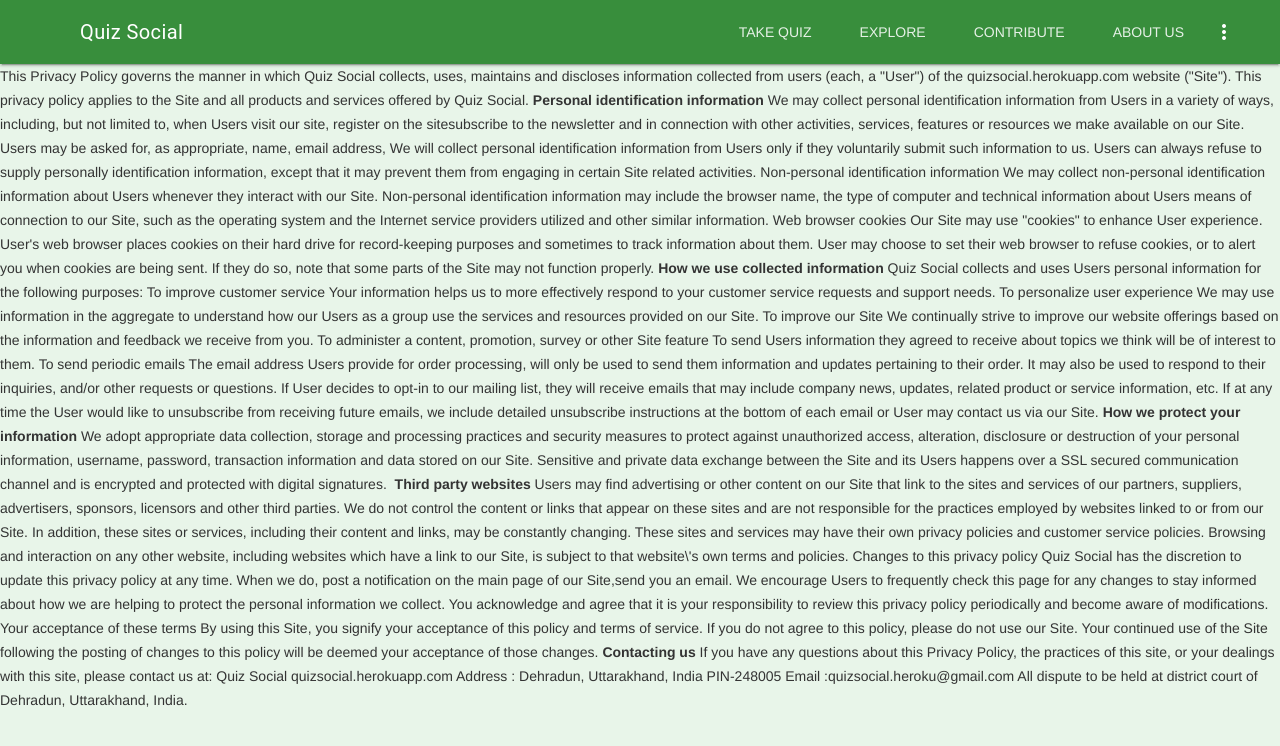
After one commit to rajexp/quizzer, a Django app: template portal/templates/terms.html in a window 1280 px wide. The commit adds this page. Shown: the top 746 px of the page. Run offline with Django 3.2, Linux system fonts and the light colour scheme; the template is opened without the code that fills it, so the values that code supplies are empty; some libraries are stand-ins or nearby versions.

Commit message:
feature: Added Terms and Conditions and app name changed to quizsocial

```diff
--- a/portal/templates/base.html
+++ b/portal/templates/base.html
@@ -1,7 +1,7 @@
 <!DOCTYPE html>
 <html>
   <head>
-    <title>{% block head_title %}{% endblock %}</title>
+    <title>Quiz Social - {% block head_title %}{% endblock %}</title>
     <link href="https://maxcdn.bootstrapcdn.com/bootstrap/3.3.7/css/bootstrap.min.css" rel="stylesheet">
     <link rel="stylesheet" href="https://netdna.bootstrapcdn.com/font-awesome/4.0.3/css/font-awesome.css">
     <link rel="stylesheet" href="https://fonts.googleapis.com/icon?family=Material+Icons">
@@ -72,7 +72,7 @@
       <header class="mdl-layout__header mdl-color-text--white">
         <div class="mdl-layout__header-row">
           <!-- Title -->
-          <a  class="brand" href="/"><span class="mdl-layout-title pull-left">Quizzers</span>&nbsp;&nbsp;&nbsp;
+          <a  class="brand" href="/"><span class="mdl-layout-title pull-left">Quiz Social</span>&nbsp;&nbsp;&nbsp;
           <div class="fb-like pull-right" data-href="https://www.facebook.com/Quizzers-1483206825094034/" data-layout="button_count" data-action="like" data-size="large" data-show-faces="true" data-share="false"></div>
           </a>
           <!-- Add spacer, to align navigation to the right -->
@@ -119,7 +119,7 @@
         </div>
       </header>
       <div class="mdl-layout__drawer">
-        <span class="mdl-layout-title">Quizzers</span>
+        <span class="mdl-layout-title">Quiz Social</span>
         <nav class="mdl-navigation">
           <a class="mdl-navigation__link" href="{% url 'tracks' %}">Take Quiz</a>
           <a class="mdl-navigation__link" href="{% url 'explore' %}">Explore</a>
--- a/portal/templates/contribute.html
+++ b/portal/templates/contribute.html
@@ -56,7 +56,7 @@
             <div class="col-md-8">
                 <div id="contribute" class="panel">
                     <div class="panel-heading">
-                        <div class="panel-title text-center">Contribute to Quizzers</div>
+                        <div class="panel-title text-center">Contribute to Quiz Social</div>
                     </div>
                     <div class="panel-body">
                         <div class="row">
--- /dev/null
+++ b/portal/templates/terms.html
@@ -0,0 +1,77 @@
+{% extends "./base.html" %}
+    {% block head_title %}Terms & Conditions{% endblock %}
+    {% block extra_head %}
+    {% endblock %}
+    {% block content %}
+    <div class="wrapper">
+        <p>
+            This Privacy Policy governs the manner in which Quiz Social collects, uses, maintains and discloses information collected from users (each, a "User") of the quizsocial.herokuapp.com website ("Site"). This privacy policy applies to the Site and all products and services offered by Quiz Social.
+
+            <b>Personal identification information</b>
+
+            We may collect personal identification information from Users in a variety of ways, including, but not limited to, when Users visit our site, register on the sitesubscribe to the newsletter and in connection with other activities, services, features or resources we make available on our Site. Users may be asked for, as appropriate, name, email address,
+
+            We will collect personal identification information from Users only if they voluntarily submit such information to us. Users can always refuse to supply personally identification information, except that it may prevent them from engaging in certain Site related activities.
+
+            Non-personal identification information
+
+            We may collect non-personal identification information about Users whenever they interact with our Site. Non-personal identification information may include the browser name, the type of computer and technical information about Users means of connection to our Site, such as the operating system and the Internet service providers utilized and other similar information.
+
+            Web browser cookies
+
+            Our Site may use "cookies" to enhance User experience. User's web browser places cookies on their hard drive for record-keeping purposes and sometimes to track information about them. User may choose to set their web browser to refuse cookies, or to alert you when cookies are being sent. If they do so, note that some parts of the Site may not function properly.
+
+            <b>How we use collected information</b>
+
+            Quiz Social collects and uses Users personal information for the following purposes:
+
+            To improve customer service
+            Your information helps us to more effectively respond to your customer service requests and support needs.
+
+            To personalize user experience
+            We may use information in the aggregate to understand how our Users as a group use the services and resources provided on our Site.
+
+            To improve our Site
+            We continually strive to improve our website offerings based on the information and feedback we receive from you.
+
+            To administer a content, promotion, survey or other Site feature
+            To send Users information they agreed to receive about topics we think will be of interest to them.
+
+            To send periodic emails
+
+            The email address Users provide for order processing, will only be used to send them information and updates pertaining to their order. It may also be used to respond to their inquiries, and/or other requests or questions. If User decides to opt-in to our mailing list, they will receive emails that may include company news, updates, related product or service information, etc. If at any time the User would like to unsubscribe from receiving future emails, we include detailed unsubscribe instructions at the bottom of each email or User may contact us via our Site.
+
+            <b>How we protect your information</b>
+
+            We adopt appropriate data collection, storage and processing practices and security measures to protect against unauthorized access, alteration, disclosure or destruction of your personal information, username, password, transaction information and data stored on our Site.
+
+            Sensitive and private data exchange between the Site and its Users happens over a SSL secured communication channel and is encrypted and protected with digital signatures.
+
+            <b>Third party websites</b>
+
+            Users may find advertising or other content on our Site that link to the sites and services of our partners, suppliers, advertisers, sponsors, licensors and other third parties. We do not control the content or links that appear on these sites and are not responsible for the practices employed by websites linked to or from our Site. In addition, these sites or services, including their content and links, may be constantly changing. These sites and services may have their own privacy policies and customer service policies. Browsing and interaction on any other website, including websites which have a link to our Site, is subject to that website\'s own terms and policies.
+
+            Changes to this privacy policy
+
+            Quiz Social has the discretion to update this privacy policy at any time. When we do, post a notification on the main page of our Site,send you an email. We encourage Users to frequently check this page for any changes to stay informed about how we are helping to protect the personal information we collect. You acknowledge and agree that it is your responsibility to review this privacy policy periodically and become aware of modifications.
+
+            Your acceptance of these terms
+
+            By using this Site, you signify your acceptance of this policy and terms of service. If you do not agree to this policy, please do not use our Site. Your continued use of the Site following the posting of changes to this policy will be deemed your acceptance of those changes.
+
+            <b>Contacting us</b>
+
+            If you have any questions about this Privacy Policy, the practices of this site, or your dealings with this site, please contact us at:
+
+            Quiz Social
+
+            quizsocial.herokuapp.com
+
+            Address : Dehradun, Uttarakhand, India
+                      PIN-248005
+            Email :quizsocial.heroku@gmail.com
+
+            All dispute to be held at district court of Dehradun, Uttarakhand, India.
+        </p>
+    </div>
+    {% endblock %}
--- a/portal/urls.py
+++ b/portal/urls.py
@@ -45,6 +45,7 @@ urlpatterns = [
     url(r'^explore/$',views.explore,name="explore"),
     url(r'^contributors/$',views.contributors,name="contributors"),
     url(r'^contribute/question$',views.contribute_question,name="contribute_question")
+    url(r'^terms/$',views.terms,name="terms")
 ]
 
 urlpatterns += [
--- a/portal/views.py
+++ b/portal/views.py
@@ -50,6 +50,8 @@ def get_friends_list(user_id):
         pass
     return friends
 
+def terms(request):
+    return render(request,'terms.html')
 
 def home(request):
     return render(request,'home.html')
```
Also changed, not shown: portal/templates/home.html (+6 -4 lines), portal/templates/index.html (deleted, +0 -7 lines), settings.py (+7 -1 lines).
